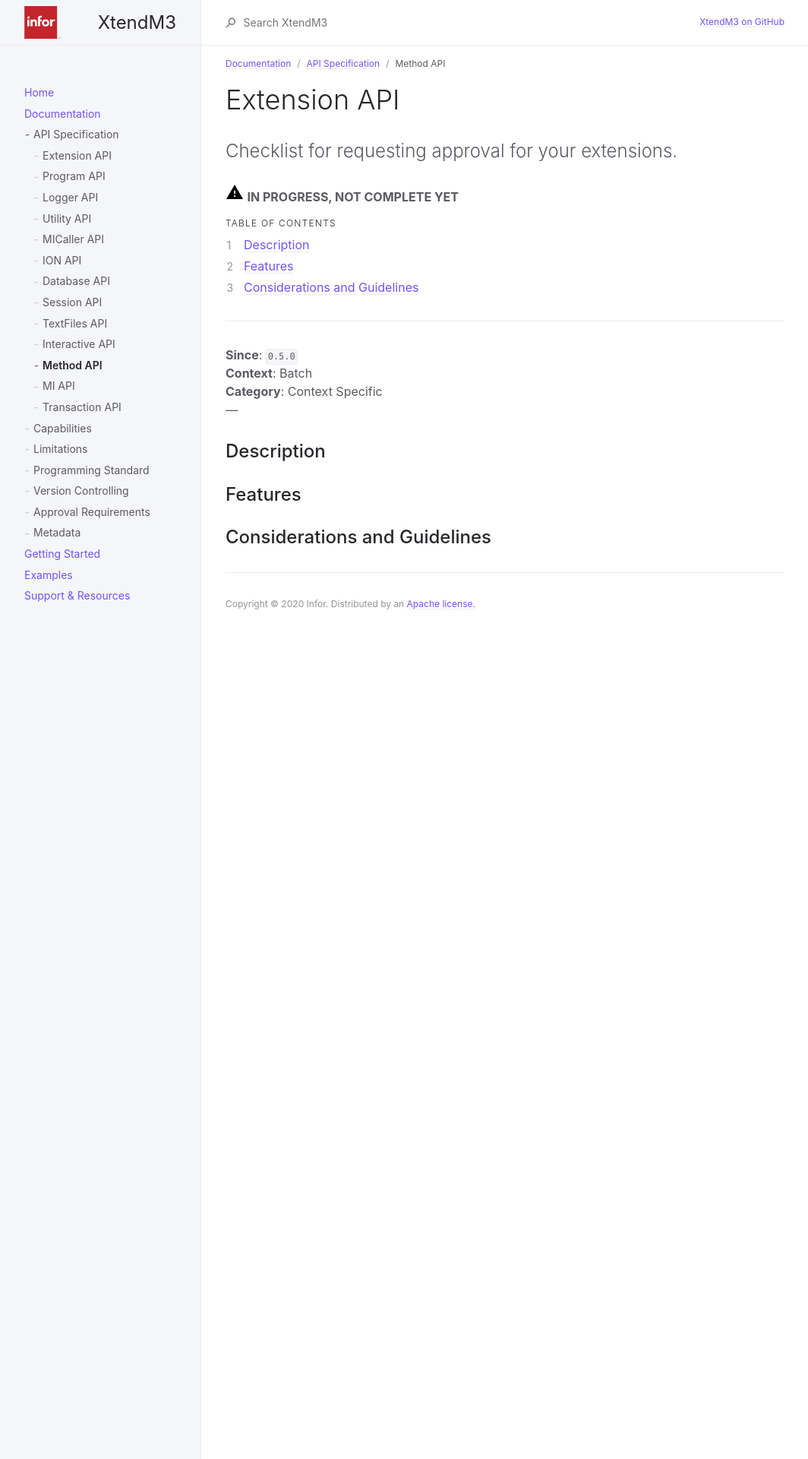
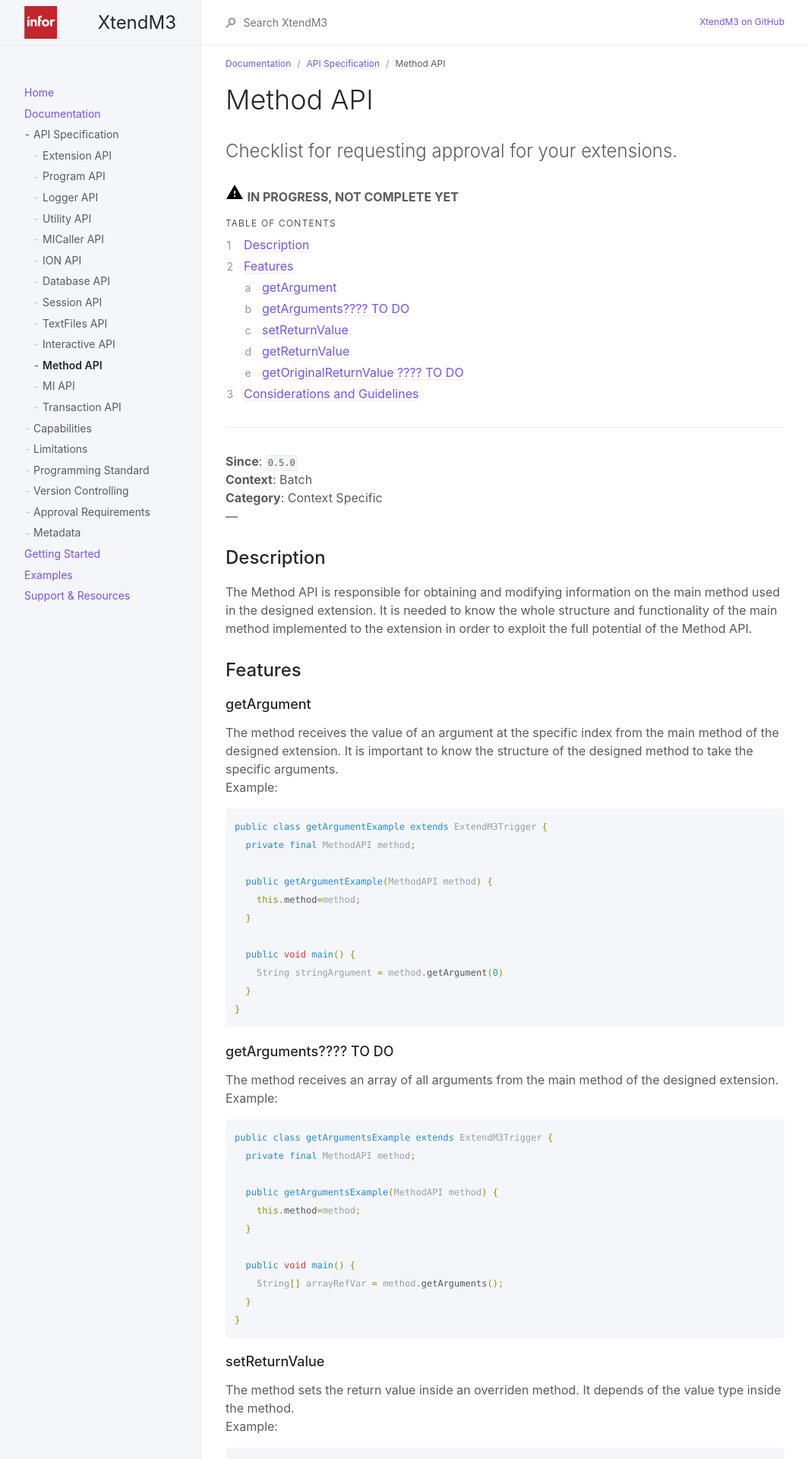
Before and after one commit to infor-cloud/xtendm3, a Jekyll site: the page built from docs/documentation/api-specification/method-api.md, in a window 1280 px wide. Shown: the top 1920 px of the page at 76% size, without its empty margins (107-1171 px from the left). Built offline with Jekyll 4.4.1, drawn with Linux system fonts in a browser that asks for light colours; some of the changed text lies outside the part shown.

Commit message:
M3EXT-173
Method API doc updated, two methods need to be completed

````diff
--- a/docs/documentation/api-specification/method-api.md
+++ b/docs/documentation/api-specification/method-api.md
@@ -6,7 +6,7 @@ grand_parent: Documentation
 nav_order: 11
 ---
 
-# Extension API
+# Method API
 {: .no_toc }
 
 Checklist for requesting approval for your extensions.
@@ -26,7 +26,93 @@ Checklist for requesting approval for your extensions.
 **Category**: Context Specific
 ---
 ## Description
+The Method API is responsible for obtaining and modifying information on the main method used in the designed extension. It is needed to know the whole structure and functionality of the main method implemented to the extension in order to exploit the full potential of the Method API.
 
 ## Features
 
+### getArgument
+The method receives the value of an argument at the specific index from the main method of the designed extension. It is important to know the structure of the designed method to take the specific arguments.
+<br>
+Example:
+
+```groovy
+public class getArgumentExample extends ExtendM3Trigger {
+  private final MethodAPI method;
+
+  public getArgumentExample(MethodAPI method) {
+    this.method=method;
+  }
+
+  public void main() {
+    String stringArgument = method.getArgument(0)
+  }
+}
+```
+
+### getArguments???? TO DO
+The method receives an array of all arguments from the main method of the designed extension.
+<br>
+Example:
+
+```groovy
+public class getArgumentsExample extends ExtendM3Trigger {
+  private final MethodAPI method;
+
+  public getArgumentsExample(MethodAPI method) {
+    this.method=method;
+  }
+
+  public void main() {
+    String[] arrayRefVar = method.getArguments();
+  }
+}
+```
+
+### setReturnValue
+The method sets the return value inside an overriden method. It depends of the value type inside the method.
+<br>
+Example:
+
+```groovy
+public class setReturnValueExample extends ExtendM3Trigger {
+  private final MethodAPI method;
+
+  public setReturnValueExample(MethodAPI method) {
+    this.method=method;
+  }
+
+  public void main() {
+     method.setReturnValue(true); //In that case main method of the extension has boolean type return, etc.
+  }
+}
+```
+
+
+### getReturnValue
+The method gets the value returned from an overriden method
+<br>
+Example:
+
+```groovy
+public class getReturnValueExample extends ExtendM3Trigger {
+  private final MethodAPI method;
+
+  public getReturnValueExample(MethodAPI method) {
+    this.method=method;
+  }
+
+  public void main() {
+     var methodReturnValue = method.getReturnValue(); //The extracted value from the method depends on the type of value returned by the main extension method.
+  }
+}
+```
+### getOriginalReturnValue ???? TO DO
+The method gets the original value returned from an overriden method
+<br>
+Example:
+
+```groovy
+```
+
 ## Considerations and Guidelines
+Method API is characterised by operations on the main method of the extension on which it is based. It allows to modify and retreive data from the main method.
````
